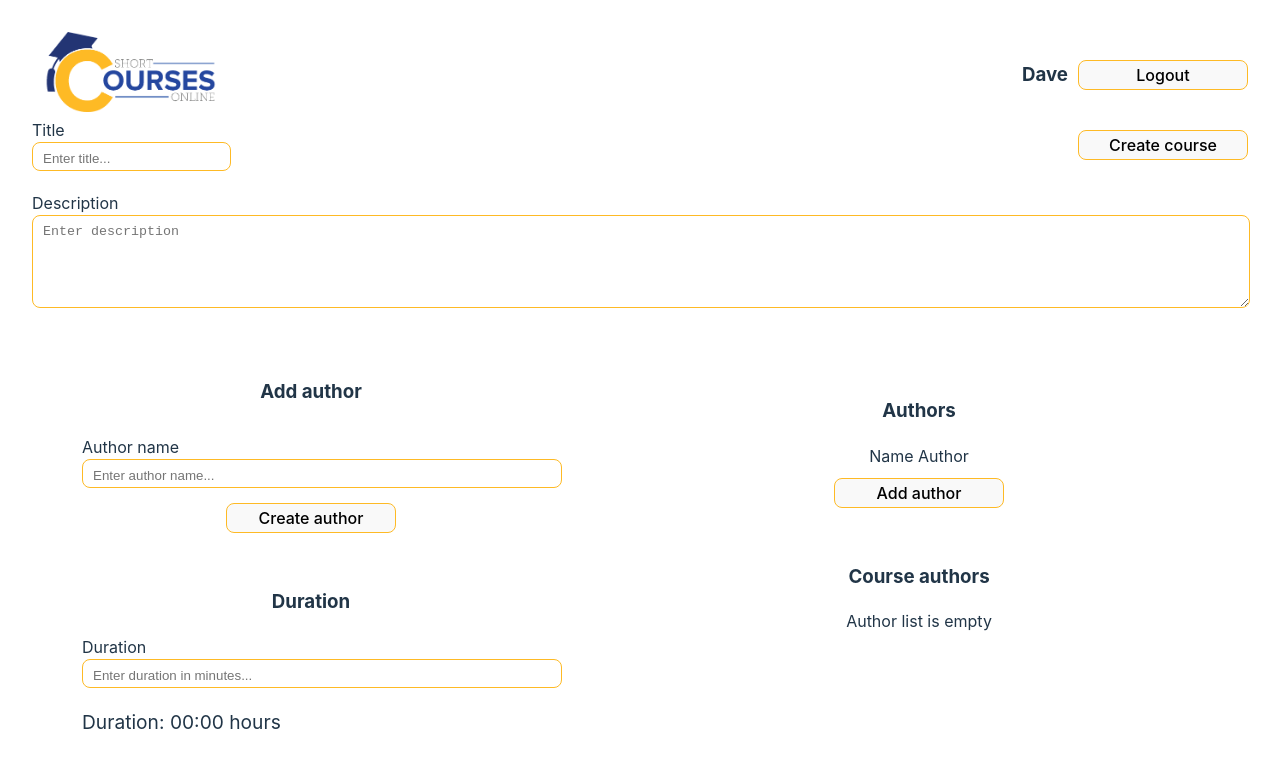
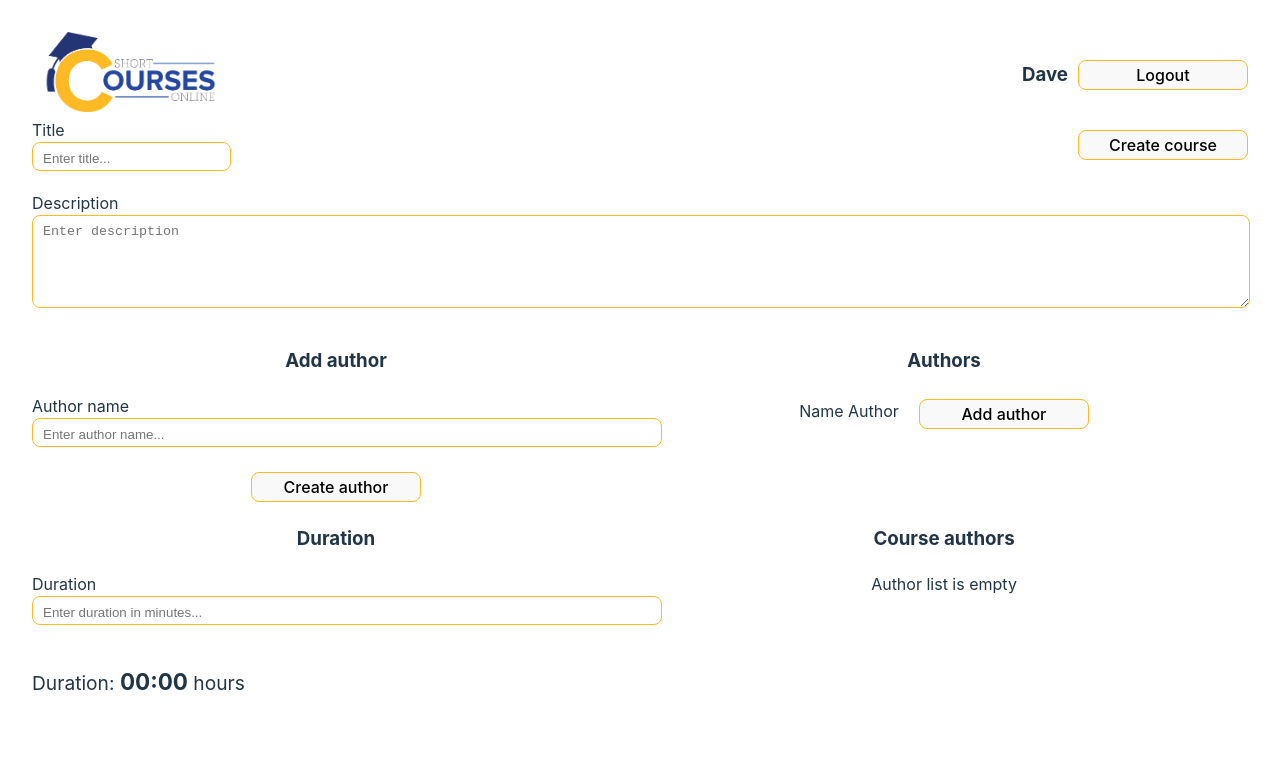
Before and after one commit to AkulichNV/react-learning-task, a React (Vite) app: page / in a window 1280 px wide. Shown: the top 768 px of the page. Built offline with nearby package versions, Linux system fonts and the light colour scheme.

Commit message:
fix: change style CreateCourse component

```diff
--- a/src/components/CreateCourse.css
+++ b/src/components/CreateCourse.css
@@ -3,7 +3,6 @@
     justify-content: space-between;
 }
 .create-course-label {
-
     width: 100%;
     margin: 20px 0;
 }
@@ -17,32 +16,45 @@
 .create-course-block {
     display: flex;
     justify-content: space-between;
+    flex-direction: column;
+}
+.ccb-authors,
+.ccb-dur-auth {
+    display: flex;
+    justify-content: space-between;
+}
+.ccb-create-auth {
+    width: 50%;
+    display: flex;
+    flex-direction: column;
 
-    /* align-content: stretch; */
 }
-.create-course-block-add-auth-dur,
-.create-course-block-authors {
+.ccb-add-auth > div {
+    display: flex;
+    justify-content: center;
+    gap: 20px;
+}
+.ccb-add-auth,
+.ccb-duration,
+.ccb-auth-list {
     width: 50%;
 }
-.create-course-block-add-auth,
-.create-course-block-duration,
-.create-course-block-authors {
-    margin: 50px;
-}
-.create-course-block-add-auth > label,
-.create-course-block-add-auth > label > input,
-.create-course-block-duration > label,
-.create-course-block-duration > label > input {
+.ccb-create-auth > label,
+.ccb-create-auth > label > input,
+.ccb-duration > label,
+.ccb-duration > label > input {
     width: 100%;
+    margin-bottom: 10px;
 }
 .create-course-block-add-auth > label {
     margin: 10px 0;
 }
-.create-course-block-duration > p {
+.ccb-duration > p {
     margin-top: 20px;
     text-align: left;
     font-size: larger;
 }
-.create-course-block-authors > h3:nth-of-type(2) {
-    margin-top: 50px;
+.ccb-dur-hh-mm {
+    font-size: 1.17em;
+    font-weight: bold;
 }
--- a/src/components/CreateCourse.jsx
+++ b/src/components/CreateCourse.jsx
@@ -53,8 +53,8 @@ function CreateCourse() {
 
             </label>
             <div className="create-course-block">
-                <div className='create-course-block-add-auth-dur'>
-                    <div className='create-course-block-add-auth'>
+                <div className='ccb-authors'>
+                    <div className='ccb-create-auth'>
                         <h3>Add author</h3>
                         <Input
                             labelText="Author name"
@@ -68,7 +68,19 @@ function CreateCourse() {
                             buttonClick={() => { console.log("Click Create author") } }
                         />
                     </div>
-                    <div className='create-course-block-duration'>
+                    <div className='ccb-add-auth'>
+                        <h3>Authors</h3>
+                        <div>
+                            <p>Name Author</p>
+                            <Button
+                                buttonText="Add author"
+                                buttonClick={() => { console.log("Click Add author") } }
+                            />
+                        </div>
+                    </div>
+                </div>
+                <div className='ccb-dur-auth'>
+                    <div className='ccb-duration'>
                         <h3>Duration</h3>
                         <Input
                             labelText="Duration"
@@ -78,21 +90,14 @@ function CreateCourse() {
                             onChange={e => setDuration(e.target.value)}
                         />
                         <p>
-                            Duration: {convertDuration(duration)} hours
+                            Duration: <span className='ccb-dur-hh-mm'>{convertDuration(duration)}</span> hours
                         </p>
                     </div>
-                </div>
-                <div className='create-course-block-authors'>
-                    <h3>Authors</h3>
-                    <div>
-                        <p>Name Author</p>
-                        <Button
-                            buttonText="Add author"
-                            buttonClick={() => { console.log("Click Add author") } }
-                        />
+                    <div className='ccb-auth-list'>
+                        <h3>Course authors</h3>
+                        <p>{createAuthorList()}</p>
                     </div>
-                    <h3>Course authors</h3>
-                    <p>{createAuthorList()}</p>
+
                 </div>
             </div>
         </div>
```
